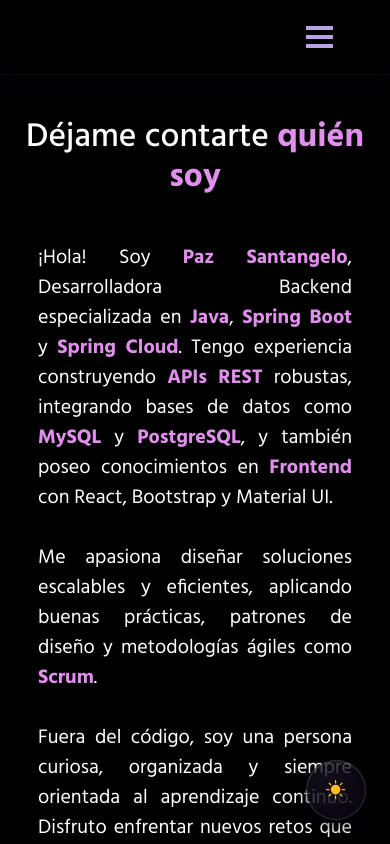
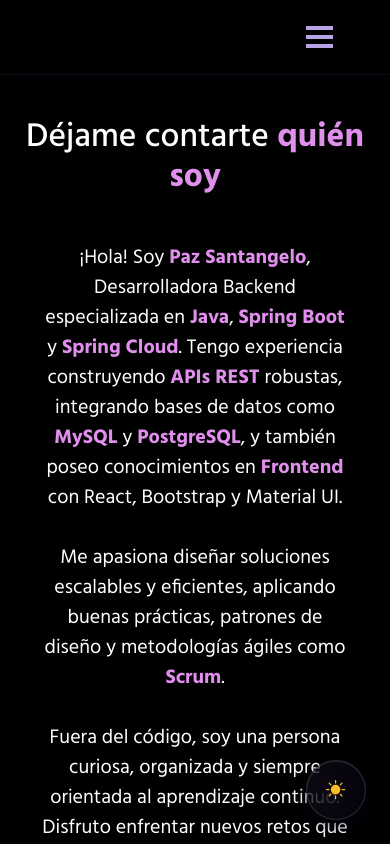
Before and after one commit to Paz-Santangelo/paz-santangelo.github.io, a React (Vite) app: page /about in a window 390 px wide. Shown: the top 844 px of the page. Built offline with nearby package versions, Linux system fonts and the light colour scheme.

Commit message:
Se han corregido los espacios entre palabras en pantallas mobile.

```diff
--- a/src/App.css
+++ b/src/App.css
@@ -1297,6 +1297,10 @@ button:focus {
         padding-top: 0 !important;
     }
 
+    .about-card-text {
+        text-align: center !important;
+    }
+
     /* Resume Section */
     .resume-left {
         padding-right: 15px !important;
--- a/src/components/About/AboutCard.jsx
+++ b/src/components/About/AboutCard.jsx
@@ -6,7 +6,7 @@ const AboutCard = () => {
     <Card className="quote-card-view">
       <Card.Body>
         <blockquote className="blockquote mb-0">
-          <p style={{ textAlign: "justify" }}>
+          <p style={{ textAlign: "left" }} className="about-card-text">
             ¡Hola! Soy <b className="purple">Paz Santangelo</b>, Desarrolladora
             Backend especializada en <b className="purple">Java</b>,{" "}
             <b className="purple">Spring Boot</b> y{" "}
```
